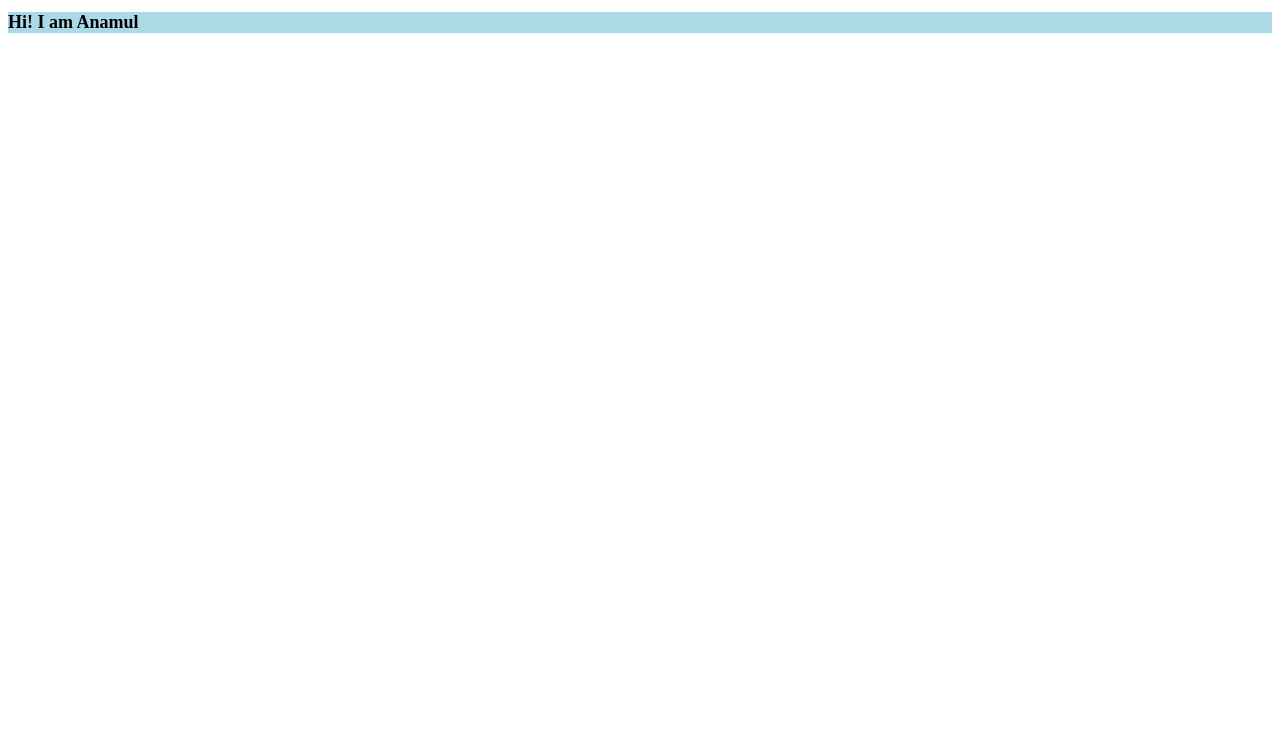
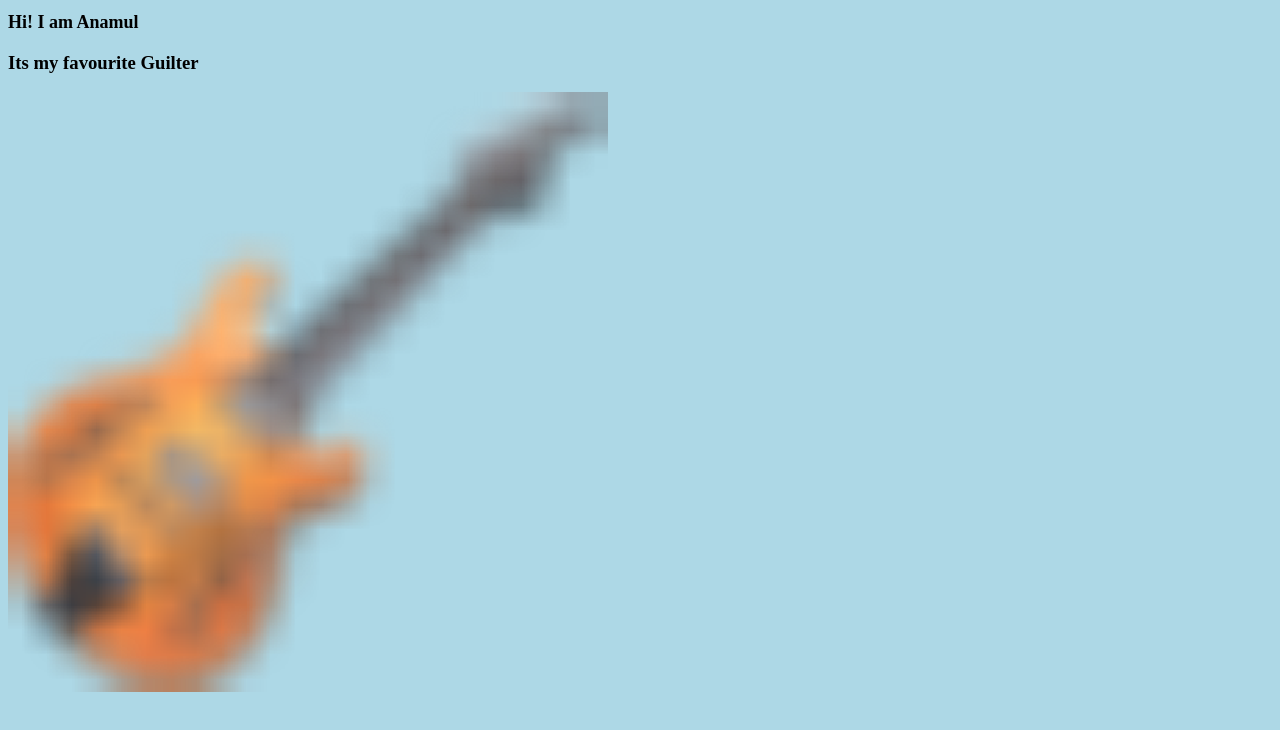
Before and after one commit to Anamul029/my_first_github_repo, a plain HTML site: page index.html in a window 1280 px wide. Drawn offline with Linux system fonts and the light colour scheme.

Commit message:
adding image

```diff
--- a/css design/style.css
+++ b/css design/style.css
@@ -2,3 +2,9 @@ h1{
     background-color:lightblue;
     font-size: large;
 }
+body{
+    background-color: lightblue;
+}
+image{
+    opacity:100;
+}
--- a/index.html
+++ b/index.html
@@ -8,5 +8,9 @@
 </head>
 <body>
     <h1>Hi! I am Anamul</h1>
+    <div>
+        <h3>Its my favourite Guilter</h3>
+        <img src="image/gilter.png" alt="" height="600" width="600">
+    </div>
 </body>
 </html>
```
Also changed, not shown: image/gilter.png (added).
